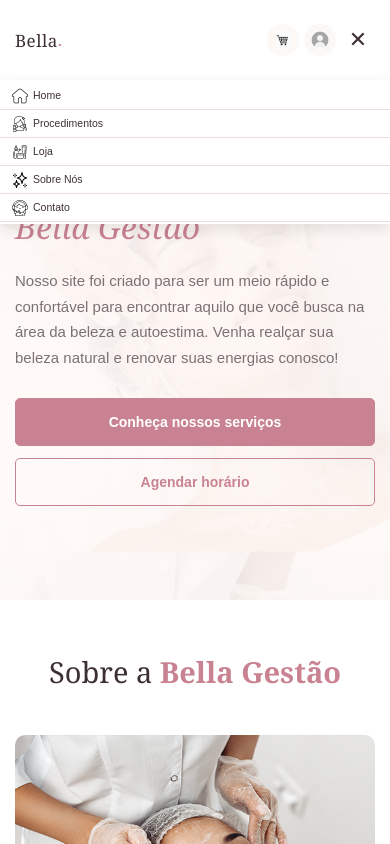
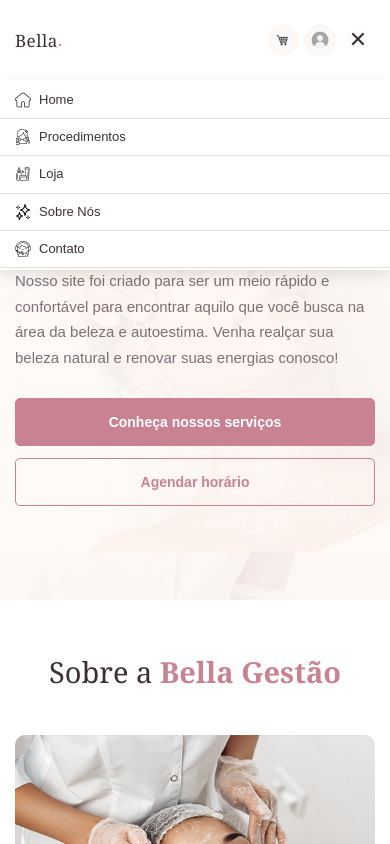
Before and after one commit to kmmclovis-create/aplicativobellagestao, a React (Vite) app: page / in a window 390 px wide. Both pictures are taken after a click on the button "Abrir menu". Shown: the top 844 px of the page. Built offline with nearby package versions, Linux system fonts and the light colour scheme.

Commit message:
Refactor MenuMobile.css styles for better layout
Updated styles for mobile menu links, adjusting padding, gap, font size, and line height.

```diff
--- a/src/components/MenuMobile.css
+++ b/src/components/MenuMobile.css
@@ -28,29 +28,29 @@
    OPÇÕES
 ========================================================= */
 
+
+/* =========================================================
+   OPÇÕES
+========================================================= */
+
 .menu-mobile a {
   display: flex;
+  align-items: center;
+  gap: 0.8rem;
 
-  align-items: center;
-
-  gap: 0.5rem;
-
-  padding: 0.55rem 1.2rem;
+  padding: 0.9rem 1.5rem;
 
   color: #3d3034;
-
   text-decoration: none;
 
-  font-size: 1.05rem;
+  font-size: 1.3rem;
+  line-height: 1.4;
 
-  line-height: 1.2;
-
-  border-bottom:
-    1px solid
-    #e9dddf;
+  border-bottom: 1px solid #e9dddf;
 
   transition: 0.3s;
 }
+
 
 
 /* =========================================================
```
